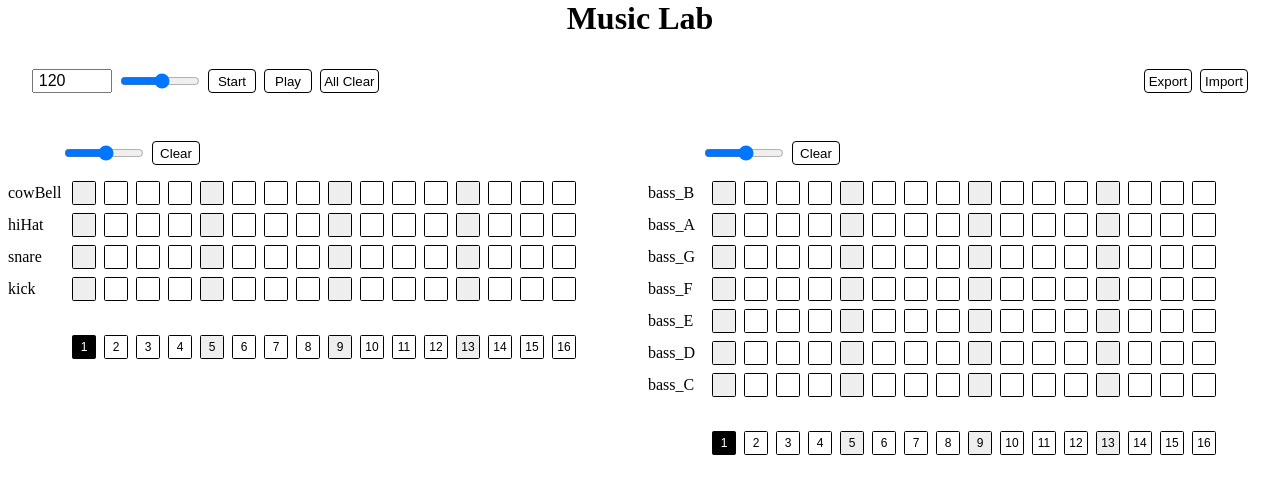
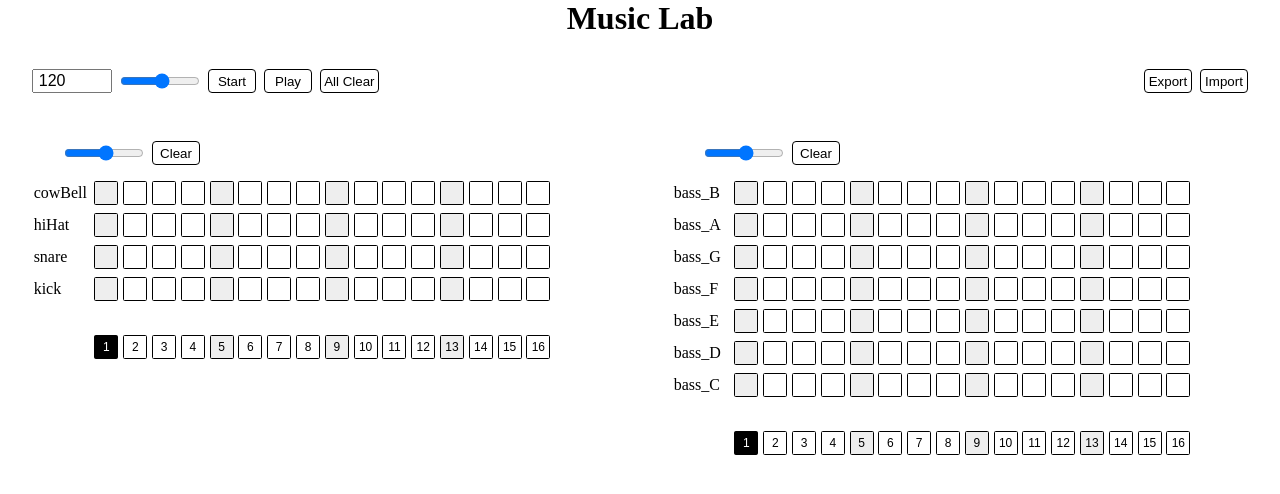
Before and after one commit to samuel5721/drumMarchine, a React (Create React App) app: page / in a window 1280 px wide. Shown: the top 494 px of the page. Built offline with nearby package versions, Linux system fonts and the light colour scheme.

Commit message:
feat: note transform to object

```diff
--- a/src/App.js
+++ b/src/App.js
@@ -18,19 +18,22 @@ function App() {
   const { initializeAudio, playSound, changeVolume, volumes } = useAudioEngine();
   const [focusedInstrumentType, setFocusedInstrumentType] = useState(null);
 
-  // 각 악기 세트별로 점수 관리
+  // 각 악기 세트별로 노트 관리
   const initialScore = {
     [instrumentTypes.DRUM]: Array.from({ length: NOTE_NUM }, () => {
       const instrumentScore = {};
       instrumentDrumOrder.forEach((ins) => {
-        instrumentScore[ins] = Array(NOTE_NUM).fill(0);
+        instrumentScore[ins] = Array(NOTE_NUM).fill(false);
       });
       return instrumentScore;
     }),
     [instrumentTypes.BASS]: Array.from({ length: NOTE_NUM }, () => {
       const instrumentScore = {};
       instrumentBassOrder.forEach((ins) => {
-        instrumentScore[ins] = Array(NOTE_NUM).fill(0);
+        instrumentScore[ins] = Array(NOTE_NUM).fill({
+          on: false,
+          isSharp: false
+        });
       });
       return instrumentScore;
     })
@@ -73,9 +76,19 @@ function App() {
   const toggleNote = (instrument, index) => {
     const instrumentType = instrumentDrumOrder.includes(instrument) ? instrumentTypes.DRUM : instrumentTypes.BASS;
     const updatedScoreSet = { ...score.current[instrumentType][currentSet.current[instrumentType]] };
-    updatedScoreSet[instrument] = updatedScoreSet[instrument].map((val, i) =>
-      i === index ? !val : val
-    );
+
+    if (instrumentType === instrumentTypes.DRUM) {
+      // 드럼 기존 로직 유지
+      updatedScoreSet[instrument] = updatedScoreSet[instrument].map((val, i) =>
+        i === index ? !val : val
+      );
+    } else {
+      // 베이스 객체로 처리
+      updatedScoreSet[instrument] = updatedScoreSet[instrument].map((note, i) =>
+        i === index ? { ...note, on: !note.on } : note
+      );
+    }
+
     score.current[instrumentType][currentSet.current[instrumentType]] = updatedScoreSet;
     setSeeingScore({ ...score.current });
   };
--- a/src/components/InstrumentRow.js
+++ b/src/components/InstrumentRow.js
@@ -1,5 +1,6 @@
 import React from "react";
 import * as Styled from "../style/Row.styled";
+
 
 const InstrumentRow = ({
   instrumentName,
@@ -17,7 +18,11 @@ const InstrumentRow = ({
     >
       <Styled.InsSpan>{instrumentName}</Styled.InsSpan>
       <Styled.NoteBtnWrapper>
-        {rowScore.map((isActive, i) => (
+        {rowScore.map((note, i) => {
+          // 베이스 노트인 경우 note는 객체, 드럼 노트인 경우 boolean
+          const isActive = typeof note === 'object' ? note.on : note;
+
+          return (
             <Styled.NoteBtn
               key={i}
               style={{
@@ -27,12 +32,13 @@ const InstrumentRow = ({
                   ? "#eeeeee"
                   : "white",
               }}
-            onClick={() => onToggleNote(instrumentName, i)}
+              onMouseDown={() => onToggleNote(instrumentName, i)}
               onMouseEnter={() => {
                 if (isMouseDown) onToggleNote(instrumentName, i);
               }}
             ></Styled.NoteBtn>
-        ))}
+          );
+        })}
       </Styled.NoteBtnWrapper>
     </Styled.RowWrapper>
   );
--- a/src/hooks/useSequencer.js
+++ b/src/hooks/useSequencer.js
@@ -21,12 +21,13 @@ export default function useSequencer({ score, currentSet, playSound }) {
       Object.values(instrumentTypes).forEach(type => {
         const currentScore = score.current[type][currentSet.current[type]];
         for (const ins in currentScore) {
-          if (currentScore[ins][tickCount % NOTE_NUM]) {
-            if (ins.startsWith(instrumentTypes.BASS)) {
-              playSound(ins, { currentBpm: bpm.current });
-            } else {
-              playSound(ins);
-            }
+          const note = currentScore[ins][tickCount % NOTE_NUM];
+          if (type === instrumentTypes.DRUM && note) {
+            playSound(ins);
+          } else if (type === instrumentTypes.BASS && note.on) {
+            playSound(ins, {
+              currentBpm: bpm.current
+            });
           }
         }
       });
--- a/src/style/Row.styled.js
+++ b/src/style/Row.styled.js
@@ -5,7 +5,7 @@ export const RowWrapper = styled.div`
   flex-direction: row;
   align-items: center;
   justify-content: center;
-  gap: 0.5rem;
+  gap: 0.3rem;
 `;
 
 export const InsSpan = styled.span`
@@ -20,7 +20,7 @@ export const NoteBtnWrapper = styled.div`
   flex-direction: row;
   align-items: center;
   justify-content: center;
-  gap: 0.5rem;
+  gap: 0.3rem;
 `;
 
 export const NoteBtn = styled.button`
```
Lines whose indentation alone changed are shown as unchanged.
